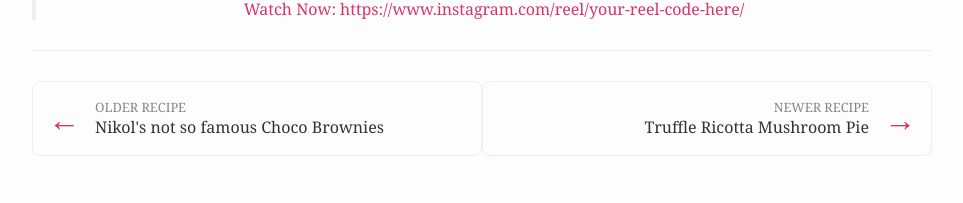
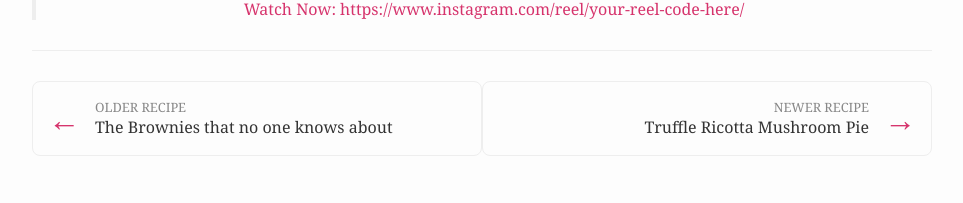
Before and after one commit to AntiLibrary5/nicools-kitchen, a Jekyll site: the page built from _posts/2025-08-20-creamy-pesto-pasta.md, in a window 1280 px wide. Shown: the part 1475-1678 px from the top of the page, without its empty margins (158-1121 px from the left). Built offline with Jekyll 4.4.1, drawn with Linux system fonts in a browser that asks for light colours.

Commit message:
edits in the brownie recipe new

```diff
--- a/_posts/2025-08-20-choco-brownie.md
+++ b/_posts/2025-08-20-choco-brownie.md
@@ -1,14 +1,14 @@
 ---
 layout: post
-title: "Nikol's not so famous Choco Brownies"
-image: /assets/images/choco-brownie.jpg
+title: "The Brownies that no one knows about"
+image: /assets/images/choco-brownies.jpg
 prep_time: "15 mins"
 cook_time: "25 mins"
 servings: "8 people"
 video_link: "https://www.instagram.com/reel/DGsxunisQQrhqPG3_Cs_n822q0NGOyhHSibuLo0/?igsh=MWRlYnpod21uejYybA== "
 ---
 
-I don't normally like dessert but this chocolate brownie was so good, I only made it once!
+I don't normally like dessert but these chocolate brownies were so good, I only made them once!
 
 ## Ingredients
 
```
Also changed, not shown: 2 other files.
